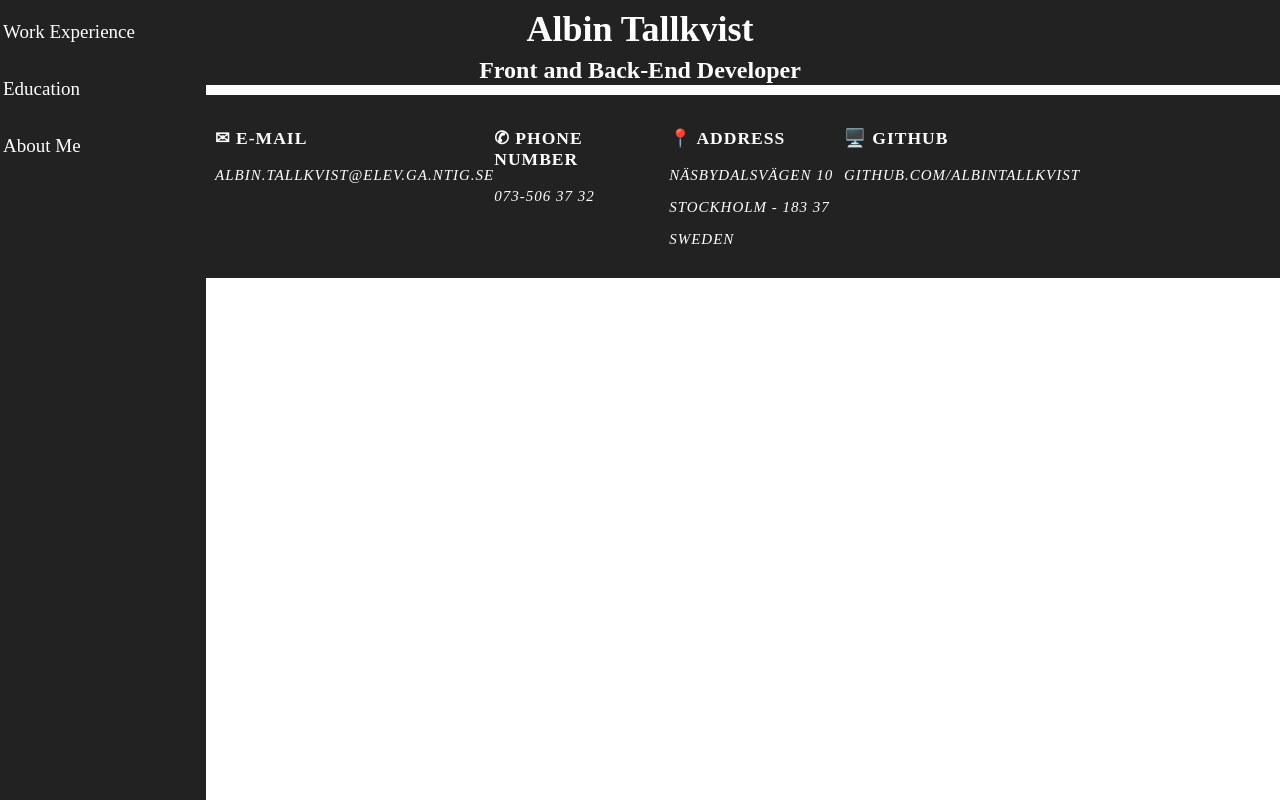
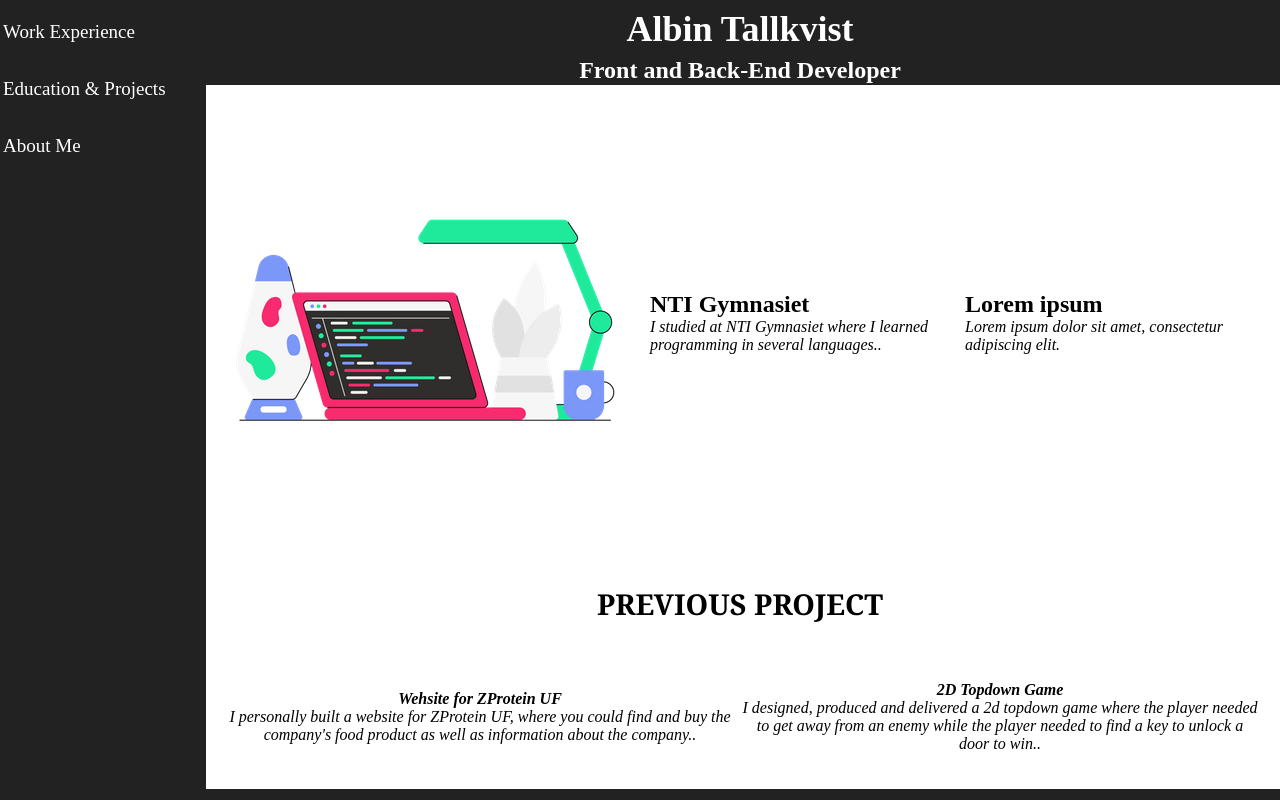
Before and after one commit to AlbinTallkvist/AlbinsResume, a plain HTML site: page education.html in a window 1280 px wide. Shown: the top 800 px of the page. Drawn offline with Linux system fonts and the light colour scheme.

Commit message:
AllaSidordoneksk

```diff
--- a/education.html
+++ b/education.html
@@ -14,10 +14,44 @@
         <div class="sidebar">
         <ul>
             <li><a href="index.html">Work Experience</a></li>
-            <li><a href="education.html">Education</a></li>
+            <li><a href="education.html">Education & Projects</a></li>
             <li><a href="about.html">About Me</a></li>
         </ul>
     </div>
+
+
+    <div class="textbish">
+        <img src="./programpic2.webp" alt="Picture of a computer">
+
+
+        <div class="educationtextss">
+          <h2>NTI Gymnasiet</h2>
+          <p>I studied at NTI Gymnasiet where I learned programming in several languages..</p>
+        </div>
+
+
+        <div class="educationtextss">
+          <h2>Lorem ipsum</h2>
+          <p>Lorem ipsum dolor sit amet, consectetur adipiscing elit. </p>
+        </div>
+      </div>
+
+      <h4 style="font-family:'Georgia'" ><strong>PREVIOUS PROJECT</strong></h4>
+
+
+      <div>
+        <div class ="educationzz">
+        <p><strong>Wehsite for ZProtein UF</strong> <br> I personally built a website for ZProtein UF, where you could find and buy the company's food product as well as information about the company..</p>
+        <p><strong>2D Topdown Game</strong> <br> I designed, produced and delivered a 2d topdown game where the player needed to get away from an enemy while the player needed to find a key to unlock a door to win..</p>
+
+        </div>
+
+
+
+
+      </div>
+    </div>
+
 
 
 
--- a/style.css
+++ b/style.css
@@ -47,6 +47,9 @@ header {
     color: #fff;
     padding: 1px;
     text-align: center;
+    margin-left: 200px;
+
+
 
 }
 
@@ -97,11 +100,6 @@ h2 {
     max-width: 75%;
   }
 
-.longtext {
-    padding: 20px;
-    margin-left: 200px;
-}
-
 
 
 footer {
@@ -109,6 +107,7 @@ footer {
     margin-bottom: 0;
     padding: 0px;
     margin-left: 15px;
+
 
 }
 
@@ -182,3 +181,57 @@ footer {
         padding: 0 25px;
     }
 }
+
+
+.aboutz {
+    padding: 20px;
+    display: grid;
+    grid-template-columns: 1fr 1fr 1fr 1fr;
+    place-items: center;
+    font-size: medium;
+    margin-left: 200px;
+}
+
+
+.aboutpic {
+    padding: 20px;
+    place-items: center;
+    margin-left: 200px;
+    display: grid;
+    grid-template-columns: 1fr 1fr;
+}
+
+
+
+.textbish {
+    display: flex;
+    flex-direction: row;
+    align-items: center;
+    margin-left: 200px;
+
+  }
+
+  .educationtextss {
+    flex: 1;
+  }
+
+
+
+  .educationzz {
+    padding: 20px;
+    display: grid;
+    grid-template-columns: 2fr 2fr;
+    place-items: center;
+    font-size: medium;
+    margin-left: 200px;
+    text-align: center;
+
+}
+
+
+h4 {
+    text-align: center;
+    margin-left: 200px;
+    font-size: 180%
+
+}
```
Also changed, not shown: about.html (+17 -7 lines), index.html (+1 -1 lines).
